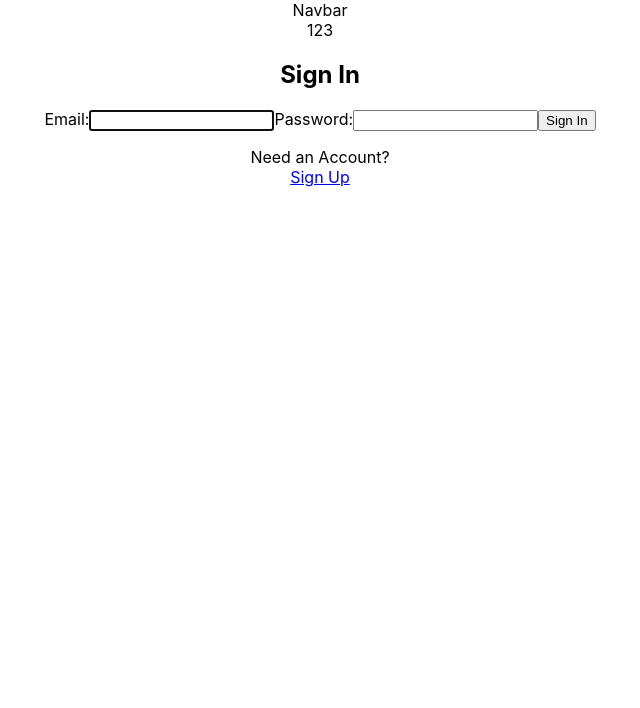
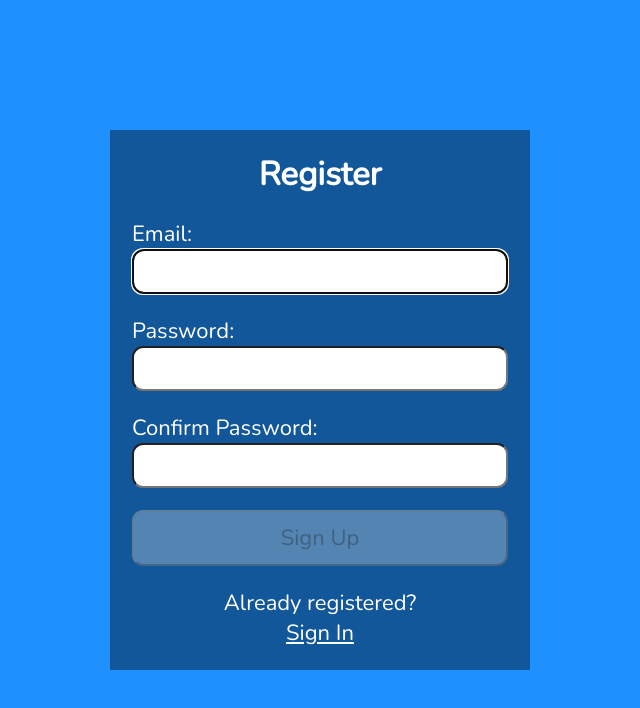
Before and after one commit to JarekBigaj/CarsDealerFrontEnd, a React (Create React App) app: page / in a window 1280 px wide. Shown: the top 708 px of the page, without its empty margins (320-960 px from the left). Built offline with nearby package versions, Linux system fonts and the light colour scheme; no server answers.

Commit message:
added registration

```diff
--- a/package.json
+++ b/package.json
@@ -3,6 +3,9 @@
   "version": "0.1.0",
   "private": true,
   "dependencies": {
+    "@fortawesome/fontawesome-svg-core": "^6.4.0",
+    "@fortawesome/free-solid-svg-icons": "^6.4.0",
+    "@fortawesome/react-fontawesome": "^0.2.0",
     "@testing-library/jest-dom": "^5.16.5",
     "@testing-library/react": "^13.4.0",
     "@testing-library/user-event": "^13.5.0",
--- a/src/App.js
+++ b/src/App.js
@@ -1,12 +1,14 @@
 import Home from './Home';
 import './App.css';
 import Navbar from './Navbar';
+import Login from "./Login";
+import Register from './Register';
 
 function App() {
   return (
     <main className="App">
-      <Navbar/>
-      <Home/>
+      {/* <Login/> */}
+      <Register/>
     </main>
   );
 }
--- a/src/Home/index.js
+++ b/src/Home/index.js
@@ -1,11 +1,10 @@
 import CarList from "./CarList";
-import Login from "../Login";
+
 
 const Home = () =>{
     return(
         <div>
             <CarList/>
-            <Login/>
         </div>
     )
 }
--- a/src/Login/index.js
+++ b/src/Login/index.js
@@ -1,6 +1,7 @@
 import { useEffect, useRef, useState, useContext } from "react";
 import AuthContext from '../context/AuthProvider'
 import axios from "../api/axios";
+import '../styles/AuthForm.css';
 
 const LOGIN_URL = '/Auth/Login'
 const Login = () =>{
--- /dev/null
+++ b/src/Register/index.js
@@ -0,0 +1,185 @@
+import { useRef,useState,useEffect } from "react";
+import {faCheck,faTimes,faInfoCircle} from '@fortawesome/free-solid-svg-icons';
+import {FontAwesomeIcon} from '@fortawesome/react-fontawesome';
+import '../styles/AuthForm.css';
+import axios from "../api/axios";
+
+const EMAIL_REGEX = /^[^\s@]+@[^\s@]+\.[^\s@]+$/;
+const PWD_REGEX = /^(?=.*[a-z])(?=.*[0-9])(?=.*[0-9])(?=.*[!@#$%]).{8,24}$/;
+const REGISTER_URL = '/Auth/register';
+
+const Register = () =>{
+    const userRef = useRef();
+    const errRef = useRef();
+
+    const [email, setEmail] = useState('');
+    const [vaildEmail, setValidEmail] = useState(false);
+    const [emailFocus, setEmailFocus] = useState(false);
+
+    const [password, setPassword] = useState('');
+    const [vaildPassword, setValidPassword] = useState(false);
+    const [passwordFocus, setPasswordFocus] = useState(false);
+
+    const [matchPassword, setMatchPassword] = useState('');
+    const [vaildMatch, setValidMatch] = useState(false);
+    const [matchFocus, setMatchFocus] = useState(false);
+
+    const [errMsg, setErrMsg] = useState('');
+    const [success, setSuccess] = useState(false);
+
+    useEffect(() => {
+        userRef.current.focus();
+    },[]);
+
+    useEffect(()=>{
+        const result =  EMAIL_REGEX.test(email);
+        console.log({result});
+        console.log({email});
+        setValidEmail(result);
+    },[email]);
+
+    useEffect(() => {
+        const result = PWD_REGEX.test(password);
+        console.log({result});
+        console.log({password});
+        setValidPassword(result);
+        const match = password === matchPassword;
+        setValidMatch(match);
+    },[password,matchPassword]);
+
+    useEffect(()=>{
+        setErrMsg('');
+    }, [email,password,matchPassword]);
+
+    const handleSubmit = async (e) =>{
+        e.preventDefault();
+        const v1 = EMAIL_REGEX.test(email);
+        const v2 = PWD_REGEX.test(password);
+        if(!v1 || !v2) {
+            setErrMsg("Invalid Entry");
+            return;
+        }
+        try{
+            const response = await axios.post(REGISTER_URL,
+                JSON.stringify({email,password}),
+                {
+                    headers:{'Content-Type':'application/json'}
+                });
+            console.log({response});
+            setSuccess(true);
+        }catch(err){
+            if(!err.response) setErrMsg('No Server Response');
+            if(err.response?.status === 409) setErrMsg('Email Taken');
+            setErrMsg('Registration Failed');
+            errRef.current.focus();
+        }
+    }
+
+    return(
+        <>
+        {success ? (
+            <section>
+                <h1>Success</h1>
+                <br/>
+                <p>
+                    <a href="#">Sign In!</a>
+                </p>
+            </section>
+        ) : (
+        <section>
+            <p ref={errRef} className={errMsg ? "errmsg":"offscreen"}
+            aria-live="assertive">{errMsg}</p>
+            <h1>Register</h1>
+            <form onSubmit={handleSubmit}>
+                <label htmlFor="email">
+                    Email:
+                    <span className={vaildEmail ? "valid" : "hide"}>
+                        <FontAwesomeIcon icon={faCheck}/>
+                    </span>
+                    <span className={vaildEmail || !email ? "hide" : "invalid"}>
+                        <FontAwesomeIcon icon={faTimes}/>
+                    </span>
+                </label>
+                <input
+                    type="text"
+                    id="email"
+                    ref={userRef}
+                    autoComplete="off"
+                    onChange={(e) => setEmail(e.target.value)}
+                    required
+                    aria-invalid={vaildEmail ? "false":"true"}
+                    aria-describedby="uidnote"
+                    onFocus={()=> setEmailFocus(true)}
+                    onBlur={()=> setEmailFocus(false)}
+                />
+                <p id="uidnote" className={emailFocus && email && !vaildEmail ? "instructions": "offscreen"}>
+                    <FontAwesomeIcon icon={faInfoCircle}/>
+                    Must be like example@email.com .
+                </p>
+                <label htmlFor="password">
+                    Password:
+                    <span className={vaildPassword ? "valid" : "hide"}>
+                        <FontAwesomeIcon icon={faCheck}/>
+                    </span>
+                    <span className={vaildPassword || !password ? "hide" : "invalid"}>
+                        <FontAwesomeIcon icon={faTimes}/>
+                    </span>
+                </label>
+                <input
+                    type="password"
+                    id="password"
+                    onChange={(e) => setPassword(e.target.value)}
+                    required
+                    aria-invalid={vaildPassword ? "false":"true"}
+                    aria-describedby="pwdnote"
+                    onFocus={()=> setPasswordFocus(true)}
+                    onBlur={()=> setPasswordFocus(false)}
+                />
+                <p id="pwdnote" className={passwordFocus && !vaildPassword
+                    ? "instructions": "offscreen"}>
+                    <FontAwesomeIcon icon={faInfoCircle}/>
+                    8 to 24 characters. <br/>
+                    Must include uppercase and lowercase letters, a number and a special character. <br/>
+                    Allowed special characters:
+                    <span aria-label="at symbol">@</span><span aria-label="exclamation mark">!</span>
+                    <span aria-label="dollar sign">$</span><span aria-label="percent">%</span>
+                    <span aria-label="hashtag">#</span>
+                </p>
+                <label htmlFor="confirm_password">
+                    Confirm Password:
+                    <span className={vaildMatch && matchPassword ? "valid" : "hide"}>
+                        <FontAwesomeIcon icon={faCheck}/>
+                    </span>
+                    <span className={vaildMatch || !matchPassword ? "hide" : "invalid"}>
+                        <FontAwesomeIcon icon={faTimes}/>
+                    </span>
+                </label>
+                <input
+                    type="password"
+                    id="confirm_pwd"
+                    onChange={(e) => setMatchPassword(e.target.value)}
+                    required
+                    aria-invalid={vaildMatch ? "false":"true"}
+                    aria-describedby="confirmnote"
+                    onFocus={()=> setMatchFocus(true)}
+                    onBlur={()=> setMatchFocus(false)}
+                />
+                <p id="confirmnote" className={matchFocus && !vaildMatch
+                    ? "instructions": "offscreen"}>
+                    <FontAwesomeIcon icon={faInfoCircle}/>
+                    Must match the first password input field. <br/>
+                </p>
+                <button disabled={!vaildEmail || !vaildPassword || !vaildMatch ? true : false}>Sign Up</button>
+            </form>
+            <p>
+                Already registered?<br/>
+                <span className="line">
+                    <a href="#">Sign In</a>
+                </span>
+            </p>
+        </section>)}
+        </>
+    )
+}
+
+export default Register;
--- a/src/index.css
+++ b/src/index.css
@@ -1,13 +1,27 @@
-body {
-  margin: 0;
-  font-family: -apple-system, BlinkMacSystemFont, 'Segoe UI', 'Roboto', 'Oxygen',
-    'Ubuntu', 'Cantarell', 'Fira Sans', 'Droid Sans', 'Helvetica Neue',
-    sans-serif;
-  -webkit-font-smoothing: antialiased;
-  -moz-osx-font-smoothing: grayscale;
+@import url('https://fonts.googleapis.com/css2?family=Nunito&display=swap');
+
+* {
+    margin: 0;
+    padding: 0;
+    box-sizing: border-box;
 }
 
-code {
-  font-family: source-code-pro, Menlo, Monaco, Consolas, 'Courier New',
-    monospace;
+html {
+    font-family: 'Nunito', sans-serif;
+    font-size: 22px;
+    color: #fff;
 }
+
+body {
+    min-height: 100vh;
+    background-color: dodgerblue;
+}
+
+.App {
+  display: flex;
+  flex-direction: column;
+  justify-content: center;
+  align-items: center;
+  min-height: 100vh;
+  padding: 1rem 0.5rem;
+}
--- /dev/null
+++ b/src/styles/AuthForm.css
@@ -0,0 +1,87 @@
+section {
+    width: 100%;
+    max-width: 420px;
+    min-height: 400px;
+    display: flex;
+    flex-direction: column;
+    justify-content: flex-start;
+    padding: 1rem;
+    background-color: rgba(0,0,0,0.4);
+}
+
+form {
+    display: flex;
+    flex-direction: column;
+    text-align: left;
+    justify-content: space-evenly;
+    flex-grow: 1;
+    padding-bottom: 1rem;
+}
+
+a, a:visited {
+    color: #fff;
+}
+
+input[type="text"],
+input[type="password"],
+button,
+textarea {
+  font-family: 'Nunito', sans-serif;
+  font-size: 22px;
+  padding: 0.25rem;
+  border-radius: 0.5rem;
+}
+
+label,
+button {
+  margin-top: 1rem;
+}
+
+button {
+  padding: 0.5rem;
+}
+
+.instructions {
+    font-size: 0.75rem;
+    border-radius: 0.5rem;
+    background: #000;
+    color: #fff;
+    padding: 0.25rem;
+    position: relative;
+    bottom: -10px;
+}
+
+.instructions > svg {
+    margin-right: 0.25rem;
+}
+
+.offscreen {
+    position: absolute;
+    left: -9999px;
+}
+
+.hide {
+    display: none;
+}
+
+.valid {
+    color: limegreen;
+    margin-left: 0.25rem;
+}
+
+.invalid {
+    color: red;
+    margin-left: 0.25rem;
+}
+
+.errmsg {
+    background-color: lightpink;
+    color: firebrick;
+    font-weight: bold;
+    padding: 0.5rem;
+    margin-bottom: 0.5rem;
+}
+
+.line {
+    display: inline-block;
+}
```
Also changed, not shown: 1 other file (tests, documents, lock files or other folders).
